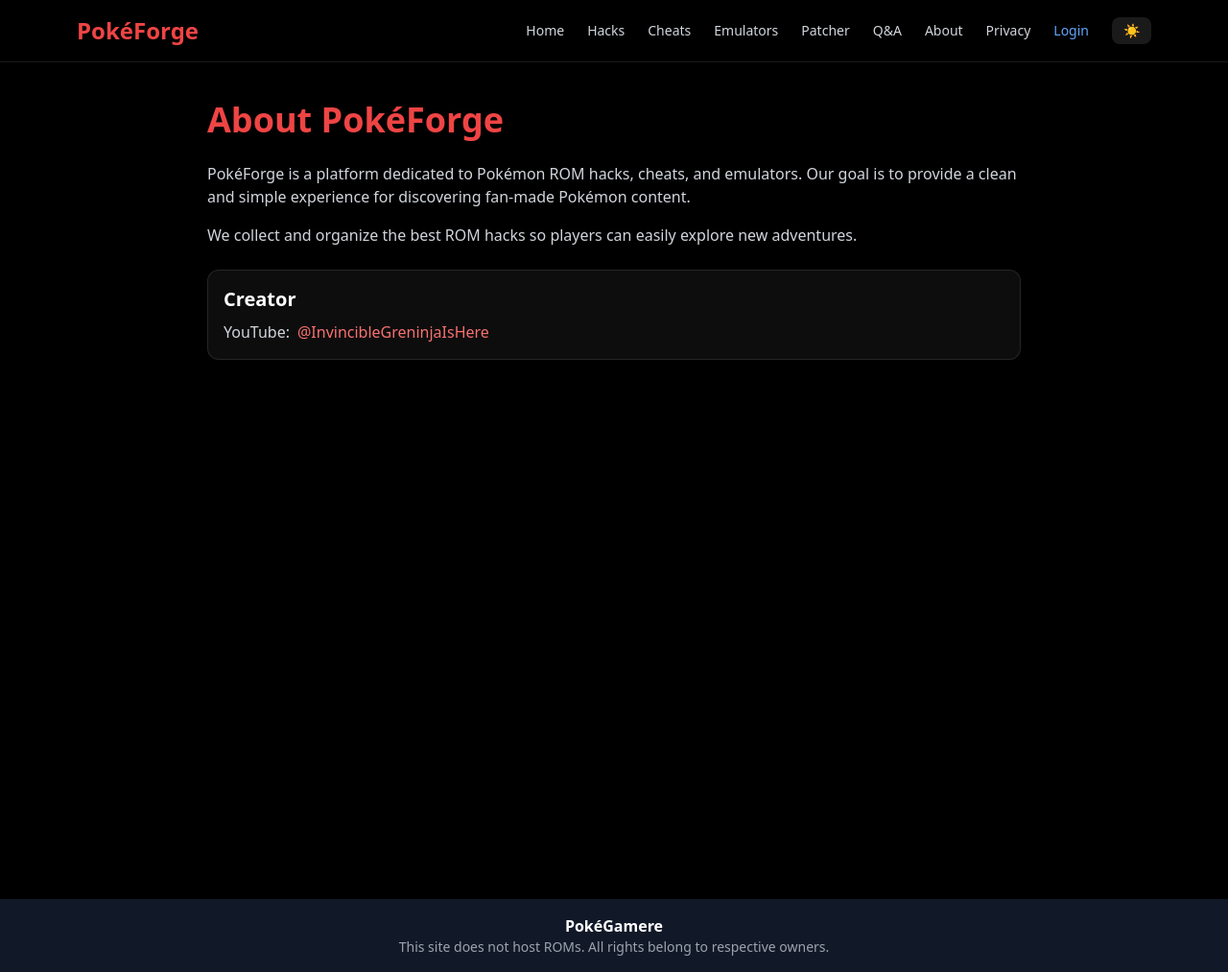
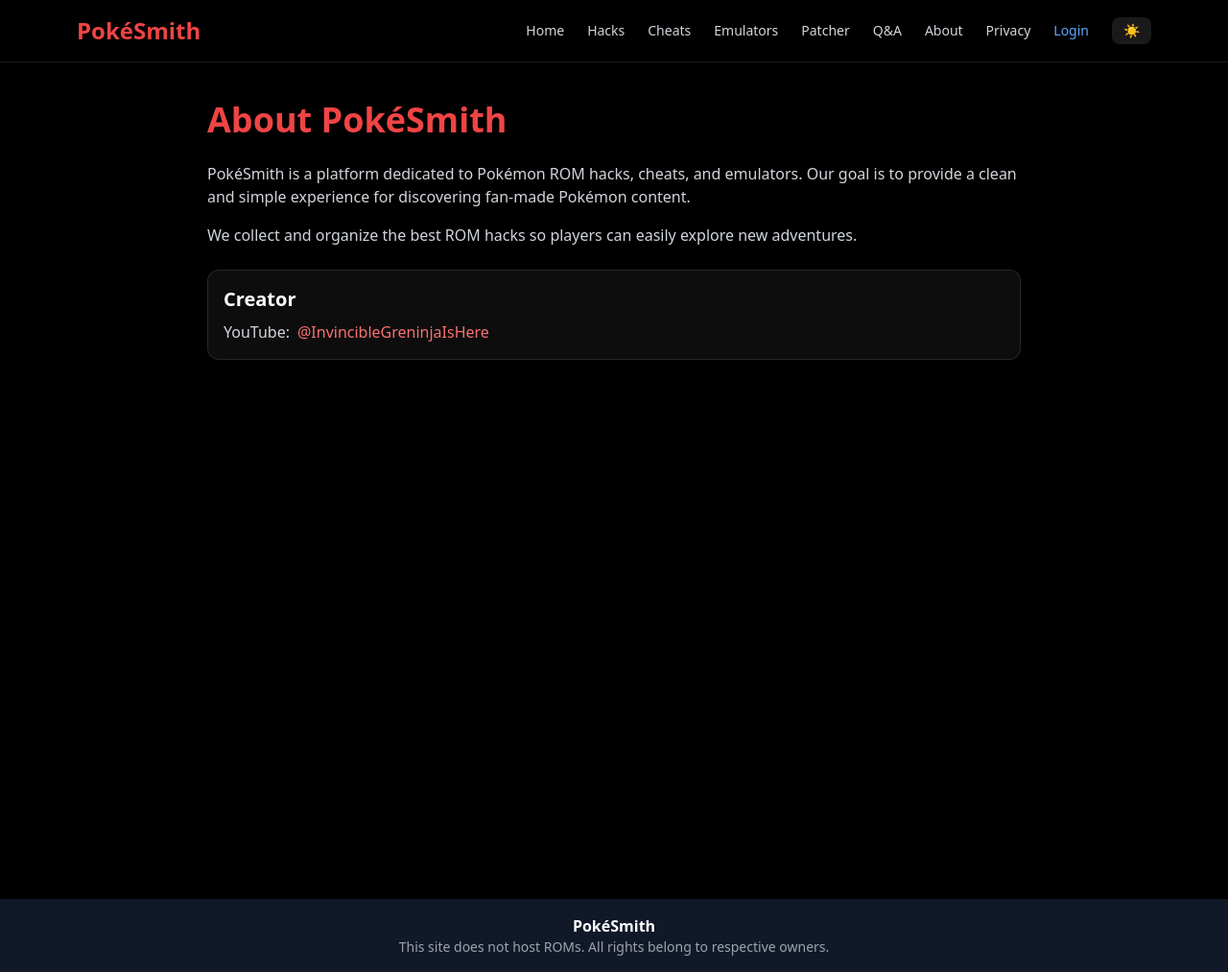
Before and after one commit to Hakentakken/pokegamere, a React (Vite) app: page /about in a window 1280 px wide. Shown: the whole page at 96% size. Built offline with nearby package versions, Linux system fonts and the light colour scheme; no server answers.

Commit message:
pokeSmith

```diff
--- a/index.html
+++ b/index.html
@@ -4,7 +4,7 @@
     <meta charset="UTF-8" />
     <link rel="icon" type="image/svg+xml" href="/favicon.svg" />
     <meta name="viewport" content="width=device-width, initial-scale=1.0" />
-    <title>PokeForge</title>
+    <title>PokeSmith</title>
   </head>
   <body>
     <div id="root"></div>
--- a/src/components/Footer.tsx
+++ b/src/components/Footer.tsx
@@ -1,7 +1,7 @@
 export default function Footer() {
     return (
       <footer className="bg-gray-900 text-center p-4 mt-10">
-        <p className="font-semibold">PokéGamere</p>
+        <p className="font-semibold">PokéSmith</p>
         <p className="text-sm text-gray-400">
           This site does not host ROMs. All rights belong to respective owners.
         </p>
--- a/src/components/Navbar.tsx
+++ b/src/components/Navbar.tsx
@@ -33,7 +33,7 @@
 
           {/* LOGO */}
           <h1 className="text-2xl font-extrabold text-red-500">
-            PokéForge
+            PokéSmith
           </h1>
 
           {/* DESKTOP */}
--- a/src/pages/About.tsx
+++ b/src/pages/About.tsx
@@ -6,11 +6,11 @@
       <div className="min-h-screen text-white p-6 max-w-4xl mx-auto">
 
         <h1 className="text-4xl font-bold text-red-500 mb-6">
-          About PokéForge
+          About PokéSmith
         </h1>
 
         <p className="text-gray-300 mb-4">
-          PokéForge is a platform dedicated to Pokémon ROM hacks, cheats, and emulators.
+          PokéSmith is a platform dedicated to Pokémon ROM hacks, cheats, and emulators.
           Our goal is to provide a clean and simple experience for discovering fan-made Pokémon content.
         </p>
 
--- a/src/pages/Home.tsx
+++ b/src/pages/Home.tsx
@@ -59,7 +59,7 @@
         <div className="text-center py-20 px-4 bg-gradient-to-b from-black via-gray-900 to-black">
 
           <h1 className="text-4xl md:text-5xl font-extrabold mb-4 text-red-500">
-            PokéForge
+            PokéSmith
           </h1>
 
           <p className="text-gray-300 text-lg mb-4">
@@ -164,7 +164,7 @@
 
         {/* 🔻 FOOTER (ADS READY) */}
         <div className="border-t border-white/10 py-6 text-center text-sm text-gray-400">
-          <p>© {new Date().getFullYear()} PokéForge</p>
+          <p>© {new Date().getFullYear()} PokéSmith</p>
 
           <div className="flex justify-center gap-4 mt-2 flex-wrap">
             <button onClick={() => navigate("/about")} className="hover:text-white">
--- a/src/pages/Privacy.tsx
+++ b/src/pages/Privacy.tsx
@@ -10,7 +10,7 @@
         </h1>
 
         <p className="text-gray-300 mb-4">
-          PokéForge respects your privacy. We do not collect personal data unless necessary.
+          PokéSmith respects your privacy. We do not collect personal data unless necessary.
         </p>
 
         <h2 className="text-xl font-semibold mt-6 mb-2">Cookies</h2>
```
